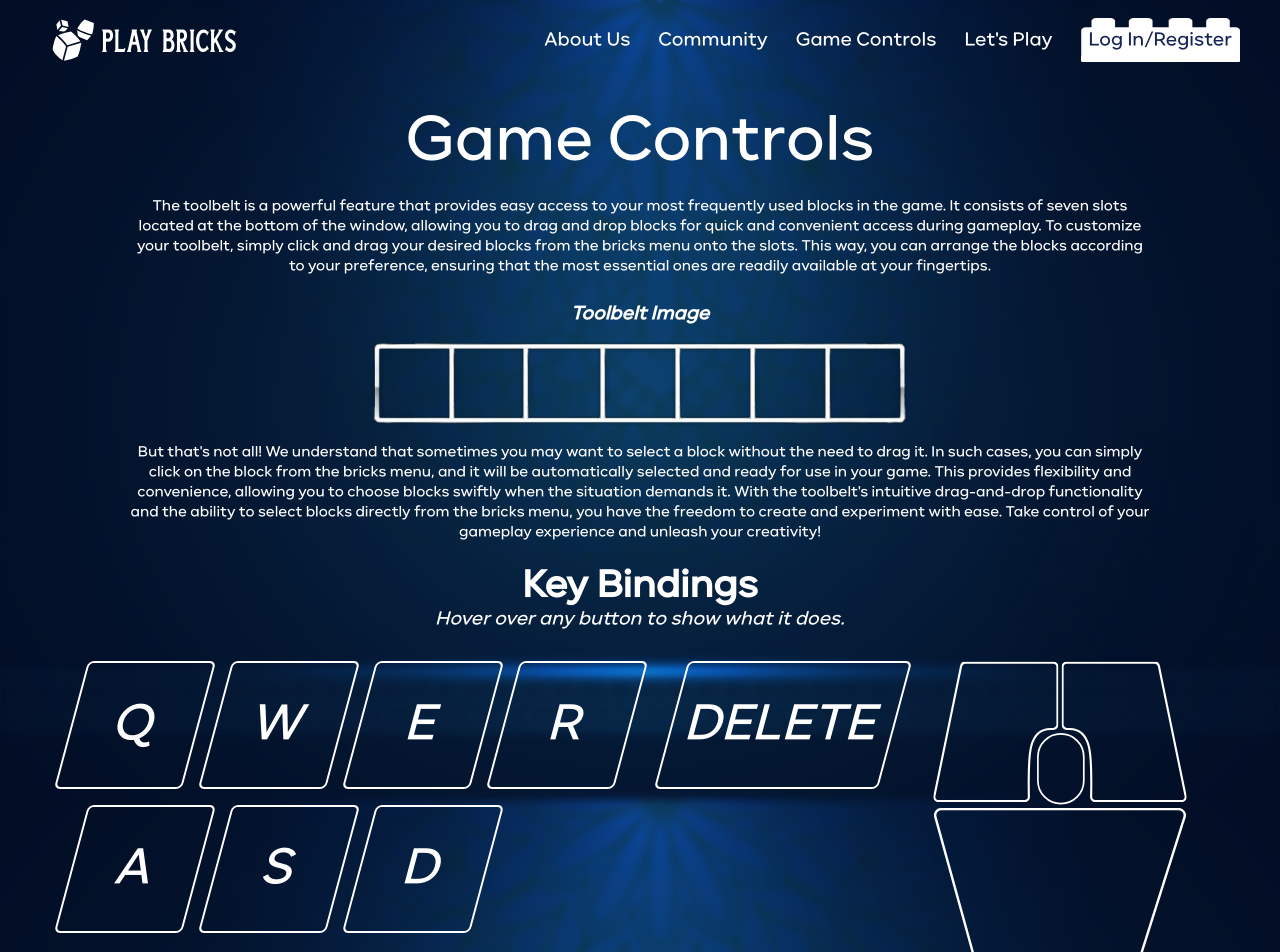
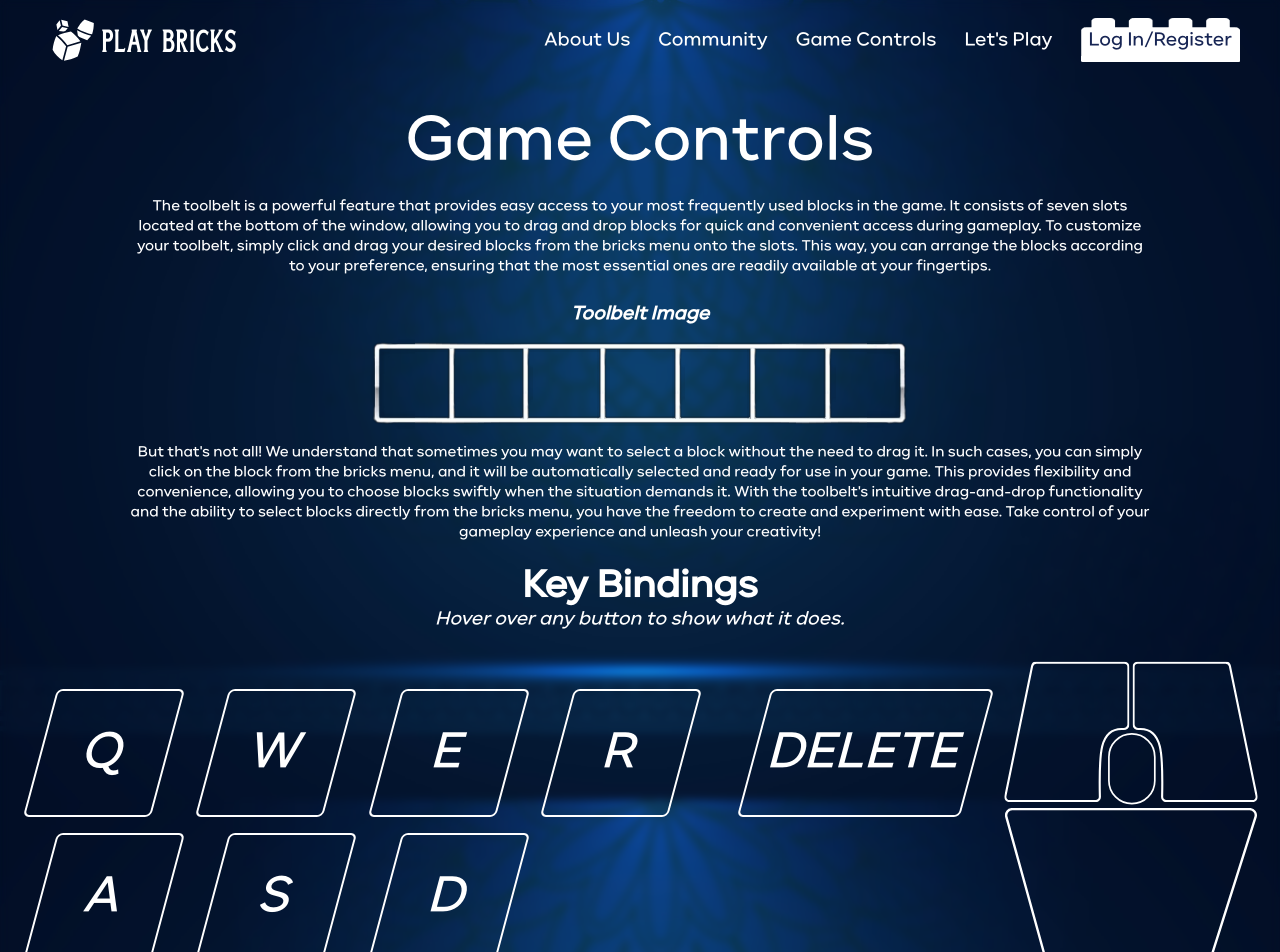
Before and after one commit to RadwanWalid/play-bricks-frontend, a Next.js app: page /GameControls in a window 1280 px wide. Shown: the top 952 px of the page. Built offline with nearby package versions, Linux system fonts and the light colour scheme; what tailwindcss-animation-delay would draw is missing.

Commit message:
Game Controls Responsive Design

```diff
--- a/app/GameControls/page.tsx
+++ b/app/GameControls/page.tsx
@@ -11,86 +11,83 @@ const page = (props: Props) => {
     <div className='relative flex flex-col justify-around items-center py-8 mb-8'>
 
       <div className='mx-auto text-center'>
-        <h1 className='text-6xl'>Game Controls</h1>
-        <div className='text-sm px-32 mt-4'>The toolbelt is a powerful feature that provides easy access to your most frequently used blocks in the game. It consists of seven slots located at the bottom of the window, allowing you to drag and drop blocks for quick and convenient access during gameplay.
+        <h1 className='text-6xl 580:text-4xl'>Game Controls</h1>
+        <div className='text-sm px-32 636:px-12 434:!px-8 mt-4'>The toolbelt is a powerful feature that provides easy access to your most frequently used blocks in the game. It consists of seven slots located at the bottom of the window, allowing you to drag and drop blocks for quick and convenient access during gameplay.
 
             To customize your toolbelt, simply click and drag your desired blocks from the bricks menu onto the slots. This way, you can arrange the blocks according to your preference, ensuring that the most essential ones are readily available at your fingertips.
             <p className='font-bold italic text-lg mt-4 mb-8'>Toolbelt Image</p>
-            <Image height={300} width={300} className='mx-auto scale-[2] mb-8' src='/images/Toolbelt (Divided).png' alt='Toolbelt Image' />
+            <Image height={300} width={300} className='mx-auto scale-[2] 636:scale-100 mb-8' src='/images/Toolbelt (Divided).png' alt='Toolbelt Image' />
 
             But that&apos;s not all! We understand that sometimes you may want to select a block without the need to drag it. In such cases, you can simply click on the block from the bricks menu, and it will be automatically selected and ready for use in your game. This provides flexibility and convenience, allowing you to choose blocks swiftly when the situation demands it.
 
             With the toolbelt&apos;s intuitive drag-and-drop functionality and the ability to select blocks directly from the bricks menu, you have the freedom to create and experiment with ease. Take control of your gameplay experience and unleash your creativity!
         </div>
-        <h1 className='font-bold text-4xl mt-4'>Key Bindings</h1>
-        <p className='italic'>Hover over any button to show what it does.</p>
+        <h1 className='font-bold text-4xl 580:text-3xl mt-4'>Key Bindings</h1>
+        <p className='italic 636:hidden'>Hover over any button to show what it does.</p>
+        <p className='italic hidden 636:block mx-6 text-sm mt-3'>Hover over mouse buttons to show what they do.</p>
       </div>
 
-      <div className='flex justify-around items-center space-x-10 988:flex-col-reverse 988:space-x-0'>
-        <div className='space-y-4 -mt-14 1130:mt-0 relative 988:!right-3'>
-          <div className='flex items-center justify-start space-x-4 relative 636:space-x-0 636:flex-col'>
-            <div className='flex items-center justify-between 636:w-full 636:space-x-4'>
+      <div className='flex justify-around items-center space-x-10 988:space-x-0 988:flex-col-reverse'>
+        <div className='grid grid-rows-2 grid-cols-5 636:flex px-10 636:px-8 gap-y-4 relative 636:flex-col w-full'>
+          <div className='636:order-5 flex items-center 636:justify-between 512:space-x-8'>
             <h1 className='636:block hidden'>Move Up</h1>
-              <div id='Q' className='flex items-center justify-center hover:bg-white hover:bg-opacity-30 transition-all duration-300 rounded-md -skew-x-[15deg] before:content-[""] before:absolute before:top-0 before:bottom-0 before:left-0 before:right-0 before:rounded-md before:border-2 before:border-white w-32 1130:w-24 704:!w-16 704:!h-16 1130:text-4xl 704:!text-2xl h-32 text-5xl relative p-11 636:flex 636:items-center 636:space-x-4'>Q</div>
-              <Tooltip className='636:hidden' style={{color: 'rgb(23 37 84 / 1)', backgroundColor: 'white', opacity: 1}} anchorSelect="#Q" place="top">
+            <div id='Q' className='flex items-center justify-center hover:bg-white hover:bg-opacity-30 transition-all duration-300 rounded-md -skew-x-[15deg] before:content-[""] before:absolute before:top-0 before:bottom-0 before:left-0 before:right-0 before:rounded-md before:border-2 before:border-white w-32 1130:w-24 704:!w-16 704:!h-16 434:!w-12 434:!h-12 1130:text-4xl 704:!text-2xl h-32 text-5xl relative p-11 636:flex 636:items-center 636:space-x-4 434:space-x-0'>Q</div>
+            <Tooltip className='636:hidden' opacity={1} style={{ color: 'rgb(23 37 84 / 1)', backgroundColor: 'white' }} anchorSelect="#Q" place="top">
               Move Up
             </Tooltip>
           </div>
-            <div className='flex items-center justify-between 636:w-full 636:space-x-4'>
+          <div className='636:order-1 flex items-center 636:justify-between 512:space-x-8'>
             <h1 className='636:block hidden'>Move Forward</h1>
-              <div id='W' className='flex items-center justify-center hover:bg-white hover:bg-opacity-30 transition-all duration-300 rounded-md -skew-x-[15deg] before:content-[""] before:absolute before:top-0 before:bottom-0 before:left-0 before:right-0 before:rounded-md before:border-2 before:border-white w-32 1130:w-24 704:!w-16 704:!h-16 1130:text-4xl 704:!text-2xl h-32 text-5xl relative p-11 636:flex 636:items-center 636:space-x-4'>W</div>
-              <Tooltip className='636:hidden' style={{color: 'rgb(23 37 84 / 1)', backgroundColor: 'white', opacity: 1}} anchorSelect="#W" place="top">
+            <div id='W' className='flex items-center justify-center hover:bg-white hover:bg-opacity-30 transition-all duration-300 rounded-md -skew-x-[15deg] before:content-[""] before:absolute before:top-0 before:bottom-0 before:left-0 before:right-0 before:rounded-md before:border-2 before:border-white w-32 1130:w-24 704:!w-16 704:!h-16 434:!w-12 434:!h-12 1130:text-4xl 704:!text-2xl h-32 text-5xl relative p-11 636:flex 636:items-center 636:space-x-4 434:space-x-0'>W</div>
+            <Tooltip className='636:hidden' opacity={1} style={{ color: 'rgb(23 37 84 / 1)', backgroundColor: 'white' }} anchorSelect="#W" place="top">
               Move Forward
             </Tooltip>
           </div>
-            <div className='flex items-center justify-between 636:w-full 636:space-x-4'>
+          <div className='636:order-6 flex items-center 636:justify-between 512:space-x-8'>
             <h1 className='636:block hidden'>Move Up</h1>
-              <div id='E' className='flex items-center justify-center hover:bg-white hover:bg-opacity-30 transition-all duration-300 rounded-md -skew-x-[15deg] before:content-[""] before:absolute before:top-0 before:bottom-0 before:left-0 before:right-0 before:rounded-md before:border-2 before:border-white w-32 1130:w-24 704:!w-16 704:!h-16 1130:text-4xl 704:!text-2xl h-32 text-5xl relative p-11 636:flex 636:items-center 636:space-x-4'>E</div>
-              <Tooltip className='636:hidden' style={{color: 'rgb(23 37 84 / 1)', backgroundColor: 'white', opacity: 1}} anchorSelect="#E" place="top">
+            <div id='E' className='flex items-center justify-center hover:bg-white hover:bg-opacity-30 transition-all duration-300 rounded-md -skew-x-[15deg] before:content-[""] before:absolute before:top-0 before:bottom-0 before:left-0 before:right-0 before:rounded-md before:border-2 before:border-white w-32 1130:w-24 704:!w-16 704:!h-16 434:!w-12 434:!h-12 1130:text-4xl 704:!text-2xl h-32 text-5xl relative p-11 636:flex 636:items-center 636:space-x-4 434:space-x-0'>E</div>
+            <Tooltip className='636:hidden' opacity={1} style={{ color: 'rgb(23 37 84 / 1)', backgroundColor: 'white' }} anchorSelect="#E" place="top">
               Move Down
             </Tooltip>
           </div>
-            <div className='flex items-center justify-between 636:w-full 636:space-x-4'>
-              <h1 className='636:block hidden'>Rotate the block before placing it.
+          <div className='636:order-7 flex items-center 636:justify-between 512:space-x-8'>
+            <div className='636:block hidden'>Rotate the block before placing
             <br />
-              (Effect appears on the preview block)</h1>
-              <div id='R' className='flex items-center justify-center hover:bg-white hover:bg-opacity-30 transition-all duration-300 rounded-md -skew-x-[15deg] before:content-[""] before:absolute before:top-0 before:bottom-0 before:left-0 before:right-0 before:rounded-md before:border-2 before:border-white w-32 1130:w-24 704:!w-16 704:!h-16 1130:text-4xl 704:!text-2xl h-32 text-5xl relative p-11 636:flex 636:items-center 636:space-x-4'>R</div>
-              <Tooltip className='636:hidden' style={{color: 'rgb(23 37 84 / 1)', backgroundColor: 'white', opacity: 1}} anchorSelect="#R" place="top">
-                Rotate the block before placing it.
+            <span className='434:hidden'>(Effect appears on the preview block)</span></div>
+            <div id='R' className='flex items-center justify-center hover:bg-white hover:bg-opacity-30 transition-all duration-300 rounded-md -skew-x-[15deg] before:content-[""] before:absolute before:top-0 before:bottom-0 before:left-0 before:right-0 before:rounded-md before:border-2 before:border-white w-32 1130:w-24 704:!w-16 704:!h-16 434:!w-12 434:!h-12 1130:text-4xl 704:!text-2xl h-32 text-5xl relative p-11 636:flex 636:items-center 636:space-x-4 434:space-x-0'>R</div>
+            <Tooltip className='636:hidden' opacity={1} style={{ color: 'rgb(23 37 84 / 1)', backgroundColor: 'white' }} anchorSelect="#R" place="top">
+              Rotate the block before placing
               <br />
               (Effect appears on the preview block)
             </Tooltip>
           </div>
-            <div className='flex items-center justify-between 636:w-full 636:space-x-4'>
+          <div className='636:order-8 flex items-center 636:justify-between 512:space-x-8 988:relative 988:right-8 636:!right-0'>
             <h1 className='636:block hidden'>Delete the highlighted block</h1>
-              <div id='DELETE' className='flex items-center justify-center hover:bg-white hover:bg-opacity-30 transition-all duration-300 rounded-md -skew-x-[15deg] before:content-[""] before:absolute before:top-0 before:bottom-0 before:left-0 before:right-0 before:rounded-md before:border-2 before:border-white w-56 1130:w-40 704:!w-28 704:!h-16 1130:text-4xl 704:!text-2xl h-32 text-5xl relative px-3 py-10 left-6 636:flex 636:items-center 636:space-x-4'>DELETE</div>
-              <Tooltip className='636:hidden' style={{color: 'rgb(23 37 84 / 1)', backgroundColor: 'white', opacity: 1}} anchorSelect="#DELETE" place="top">
+            <div id='DELETE' className='flex items-center justify-center hover:bg-white hover:bg-opacity-30 transition-all duration-300 rounded-md -skew-x-[15deg] before:content-[""] before:absolute before:top-0 before:bottom-0 before:left-0 before:right-0 before:rounded-md before:border-2 before:border-white w-56 1130:w-40 704:!w-28 704:!h-16 1130:text-4xl 704:!text-2xl h-32 text-5xl relative px-3 py-11 left-6 636:left-0 636:flex 636:items-center 636:space-x-4 434:space-x-0'>DEL<span className='988:hidden'>ETE</span></div>
+            <Tooltip className='636:hidden' opacity={1} style={{ color: 'rgb(23 37 84 / 1)', backgroundColor: 'white' }} anchorSelect="#DELETE" place="top">
               Delete the highlighted block
             </Tooltip>
           </div>
-          </div>
-          <div className='flex items-center justify-start space-x-4 relative 636:space-x-0 636:flex-col'>
-            <div className='flex items-center justify-between 636:w-full 636:space-x-4'>
+          <div className='636:order-2 flex items-center 636:justify-between 512:space-x-8'>
             <h1 className='636:block hidden'>Move Left</h1>
-              <div id='A' className='flex items-center justify-center hover:bg-white hover:bg-opacity-30 transition-all duration-300 rounded-md -skew-x-[15deg] before:content-[""] before:absolute before:top-0 before:bottom-0 before:left-0 before:right-0 before:rounded-md before:border-2 before:border-white w-32 1130:w-24 704:!w-16 704:!h-16 1130:text-4xl 704:!text-2xl h-32 text-5xl relative p-11 636:flex 636:items-center 636:space-x-4'>A</div>
-              <Tooltip className='636:hidden' style={{color: 'rgb(23 37 84 / 1)', backgroundColor: 'white', opacity: 1}} anchorSelect="#A" place="top">
+            <div id='A' className='flex items-center justify-center hover:bg-white hover:bg-opacity-30 transition-all duration-300 rounded-md -skew-x-[15deg] before:content-[""] before:absolute before:top-0 before:bottom-0 before:left-0 before:right-0 before:rounded-md before:border-2 before:border-white w-32 1130:w-24 704:!w-16 704:!h-16 434:!w-12 434:!h-12 1130:text-4xl 704:!text-2xl h-32 text-5xl relative p-11 636:flex 636:items-center 636:space-x-4 434:space-x-0'>A</div>
+            <Tooltip className='636:hidden' opacity={1} style={{ color: 'rgb(23 37 84 / 1)', backgroundColor: 'white' }} anchorSelect="#A" place="top">
               Move Left
             </Tooltip>
           </div>
-            <div className='flex items-center justify-between 636:w-full 636:space-x-4'>
+          <div className='636:order-3 flex items-center 636:justify-between 512:space-x-8'>
             <h1 className='636:block hidden'>Move Backward</h1>
-              <div id='S' className='flex items-center justify-center hover:bg-white hover:bg-opacity-30 transition-all duration-300 rounded-md -skew-x-[15deg] before:content-[""] before:absolute before:top-0 before:bottom-0 before:left-0 before:right-0 before:rounded-md before:border-2 before:border-white w-32 1130:w-24 704:!w-16 704:!h-16 1130:text-4xl 704:!text-2xl h-32 text-5xl relative p-11 636:flex 636:items-center 636:space-x-4'>S</div>
-              <Tooltip className='636:hidden' style={{color: 'rgb(23 37 84 / 1)', backgroundColor: 'white', opacity: 1}} anchorSelect="#S" place="top">
+            <div id='S' className='flex items-center justify-center hover:bg-white hover:bg-opacity-30 transition-all duration-300 rounded-md -skew-x-[15deg] before:content-[""] before:absolute before:top-0 before:bottom-0 before:left-0 before:right-0 before:rounded-md before:border-2 before:border-white w-32 1130:w-24 704:!w-16 704:!h-16 434:!w-12 434:!h-12 1130:text-4xl 704:!text-2xl h-32 text-5xl relative p-11 636:flex 636:items-center 636:space-x-4 434:space-x-0'>S</div>
+            <Tooltip className='636:hidden' opacity={1} style={{ color: 'rgb(23 37 84 / 1)', backgroundColor: 'white' }} anchorSelect="#S" place="top">
               Move Backward
             </Tooltip>
           </div>
-            <div className='flex items-center justify-between 636:w-full 636:space-x-4'>
+          <div className='636:order-4 flex items-center 636:justify-between 512:space-x-8'>
             <h1 className='636:block hidden'>Move Right</h1>
-              <div id='D' className='flex items-center justify-center hover:bg-white hover:bg-opacity-30 transition-all duration-300 rounded-md -skew-x-[15deg] before:content-[""] before:absolute before:top-0 before:bottom-0 before:left-0 before:right-0 before:rounded-md before:border-2 before:border-white w-32 1130:w-24 704:!w-16 704:!h-16 1130:text-4xl 704:!text-2xl h-32 text-5xl relative p-11 636:flex 636:items-center 636:space-x-4'>D</div>
-              <Tooltip className='636:hidden' style={{color: 'rgb(23 37 84 / 1)', backgroundColor: 'white', opacity: 1}} anchorSelect="#D" place="top">
+            <div id='D' className='flex items-center justify-center hover:bg-white hover:bg-opacity-30 transition-all duration-300 rounded-md -skew-x-[15deg] before:content-[""] before:absolute before:top-0 before:bottom-0 before:left-0 before:right-0 before:rounded-md before:border-2 before:border-white w-32 1130:w-24 704:!w-16 704:!h-16 434:!w-12 434:!h-12 1130:text-4xl 704:!text-2xl h-32 text-5xl relative p-11 636:flex 636:items-center 636:space-x-4 434:space-x-0'>D</div>
+            <Tooltip className='636:hidden' opacity={1} style={{ color: 'rgb(23 37 84 / 1)', backgroundColor: 'white' }} anchorSelect="#D" place="top">
               Move Right
             </Tooltip>
-            </div>
           </div>
         </div>
 
@@ -99,19 +96,19 @@ const page = (props: Props) => {
             <svg id='left-click' className='fill-transparent hover:fill-[rgba(255,_255,_255,_0.3)] transition-all duration-300 -scale-x-100' width="147" height="165" viewBox="0 0 147 165" fill="none" xmlns="http://www.w3.org/2000/svg">
               <path d="M140.868 164H39.6138C36.8083 164 34.5527 161.691 34.6137 158.886C35.7075 108.613 35.3782 77.2666 7.03864 79.1732C3.893 79.3848 1 77.0613 1 73.9085V6C1 3.23858 3.23858 1 6 1H109.423C111.797 1 113.843 2.66859 114.321 4.99344L145.766 157.993C146.403 161.095 144.034 164 140.868 164Z" stroke="white" strokeWidth="2.5"/>
             </svg>
-            <Tooltip className='636:hidden' style={{color: 'rgb(23 37 84 / 1)', backgroundColor: 'white', opacity: 1}} anchorSelect="#left-click" place="top">
+            <Tooltip opacity={1} style={{ color: 'rgb(23 37 84 / 1)', backgroundColor: 'white' }} anchorSelect="#left-click" place="top">
               Place a block
             </Tooltip>
 
             <div id='scroll-wheel' className='absolute left-[7.35rem] top-[5.25rem] w-14 h-[5.25rem] rounded-full border-2 border-white flex items-center justify-center hover:bg-white hover:bg-opacity-30 transition-all duration-300' />
-            <Tooltip className='636:hidden' style={{color: 'rgb(23 37 84 / 1)', backgroundColor: 'white', opacity: 1}} anchorSelect="#scroll-wheel" place="top">
+            <Tooltip opacity={1} style={{ color: 'rgb(23 37 84 / 1)', backgroundColor: 'white' }} anchorSelect="#scroll-wheel" place="top">
               Move Up/Down (Alternative for Q/E keys)
             </Tooltip>
 
             <svg id='right-click' className='fill-transparent hover:fill-[rgba(255,_255,_255,_0.3)] transition-all duration-300 ' width="147" height="165" viewBox="0 0 147 165" fill="none" xmlns="http://www.w3.org/2000/svg">
               <path d="M140.868 164H39.6138C36.8083 164 34.5527 161.691 34.6137 158.886C35.7075 108.613 35.3782 77.2666 7.03864 79.1732C3.893 79.3848 1 77.0613 1 73.9085V6C1 3.23858 3.23858 1 6 1H109.423C111.797 1 113.843 2.66859 114.321 4.99344L145.766 157.993C146.403 161.095 144.034 164 140.868 164Z" stroke="white" strokeWidth="2.5"/>
             </svg>
-            <Tooltip className='636:hidden' style={{color: 'rgb(23 37 84 / 1)', backgroundColor: 'white', opacity: 1}} anchorSelect="#right-click" place='top'>
+            <Tooltip opacity={1} style={{ color: 'rgb(23 37 84 / 1)', backgroundColor: 'white' }} anchorSelect="#right-click" place='top'>
               Hold and move the mouse to rotate around the scene.
             </Tooltip>
           </div>
--- a/tailwind.config.js
+++ b/tailwind.config.js
@@ -40,6 +40,7 @@ module.exports = {
         '704': { max: '704px' },
         '636': { max: '636px' },
         '580': { max: '580px' },
+        '512': { max: '512px' },
         '434': { max: '434px' },
       }
     },
```
Lines whose indentation alone changed are shown as unchanged.
